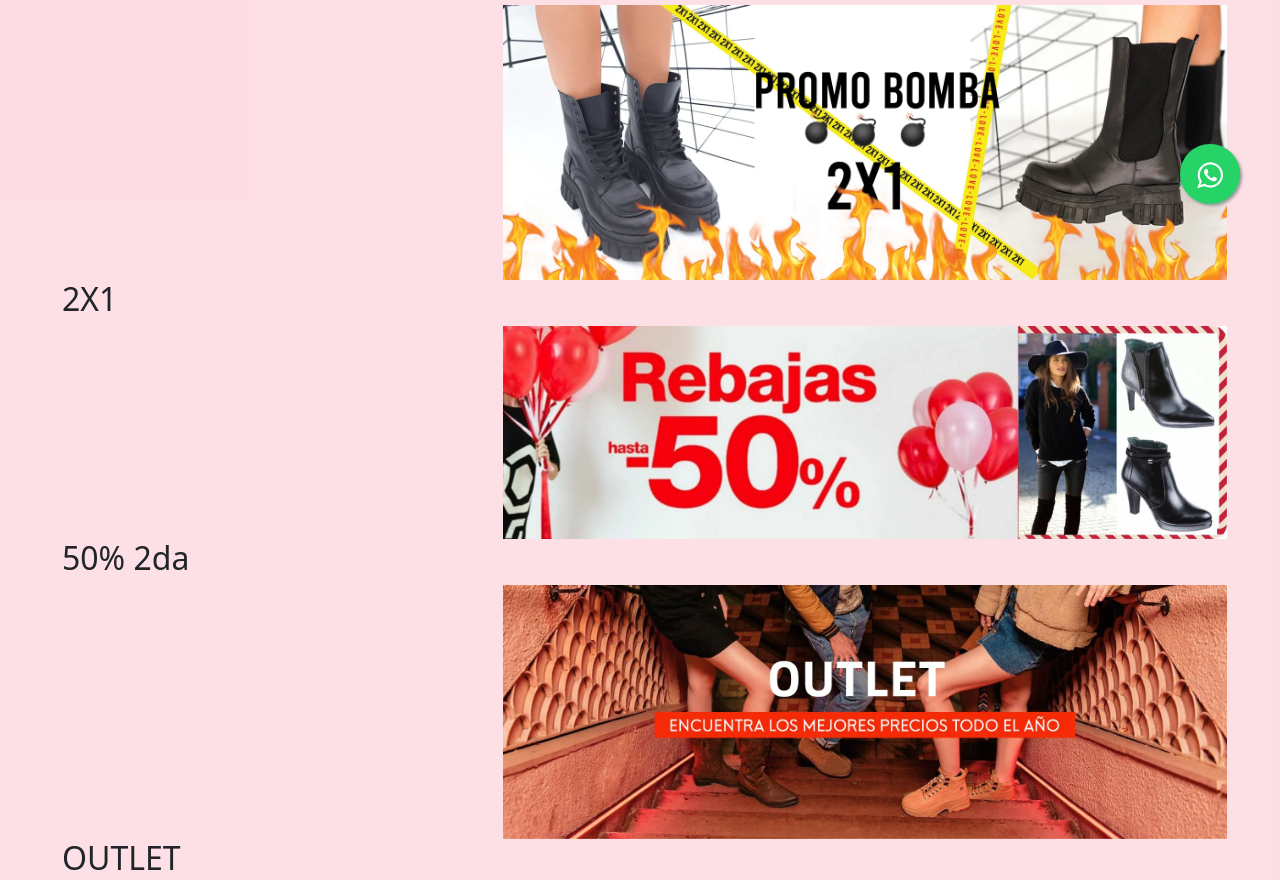
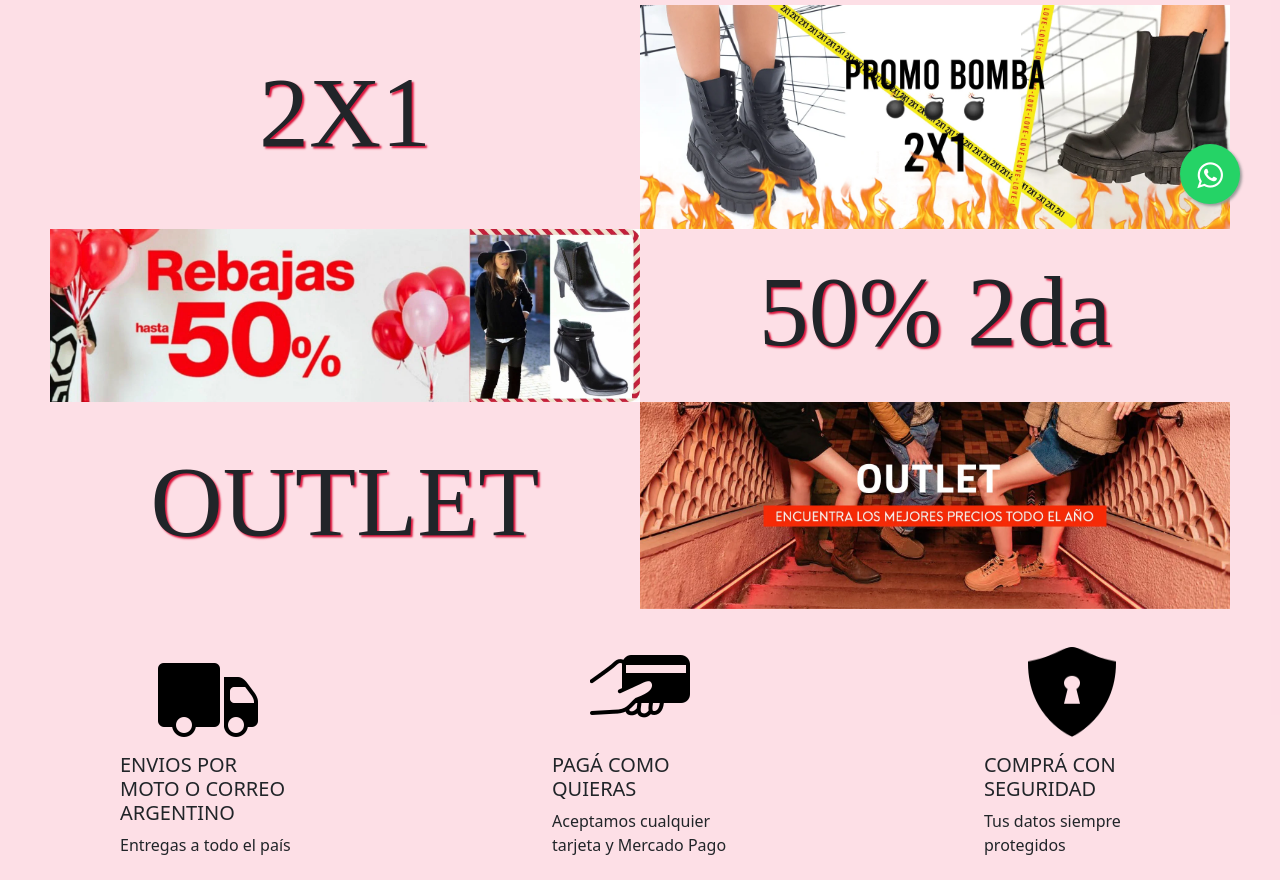
Before and after one commit to CrisCuba/jshoes, a website: page promociones.html in a window 1280 px wide. Shown: the part 556-1436 px from the top of the page. Drawn offline with nearby package versions, Linux system fonts and the light colour scheme.

Commit message:
Aplicando estilos a página promociones

```diff
--- a/css/estilos.css
+++ b/css/estilos.css
@@ -95,7 +95,7 @@ body {
 }
 
 #slogan {
-  font-family: 'sweet_purple';
+  font-family: 'Merciful Heart';
 }
 
 article h3 {
@@ -218,6 +218,10 @@ article h3 {
     height: 500px;
     grid-template-columns: repeat(1, 1fr);
     grid-template-rows: repeat(2, 1fr);
+  }
+
+  .box-2x1{
+    flex-direction: column;
   }
   textarea {
     width: 100px;
@@ -657,46 +661,76 @@ zoom {
   margin-left: 20px;
 }
 
+.box__promociones {
+  display:grid;
+  grid-template-areas:
+  "div";
+  grid-template-columns: 1fr;
+  grid-template-rows: 1fr;
+  justify-content: center;
+  align-items: center;
+}
+
 .box-2x1 {
-  flex-direction: row;
-  margin-left: 50px;
+  display: grid;
+  grid-template-areas:
+  "h2 img";
+  grid-template-columns: 1fr 1fr;
+  justify-items: center;
+  align-items: center;
+  padding-left: 50px;
+  padding-right: 50px;
 }
 
 .imagen2x1 {
-  width: 60%;
-  margin-left: 400px;
+  width: 100%;
 }
 
-.subtitulo2x1 {
-  text-align: left;
+.subtitulo2x1{
+  font-family: 'sweet purple';
+  font-size: 100px;
+  text-shadow: 2px 2px 2px crimson;
 }
-
 .box-50 {
-  flex-direction: row;
-  margin-left: 50px;
+  display: grid;
+  grid-template-areas:
+  "h2 img";
+  grid-template-columns: 1fr 1fr;
+  justify-items: center;
+  align-items: center;
+  padding-left: 50px;
+  padding-right: 50px;
 }
 
 .imagen50 {
-  width: 60%;
-  margin-left: 400px;
+  width: 100%;
+
 }
 
-.subtitulo50 {
-  text-align: left;
+.subtitulo50{
+  font-family: 'sweet purple';
+  font-size: 100px;
+  text-shadow: 2px 2px 2px crimson;
 }
-
 .box-outlet {
-  flex-direction: row;
-  margin-left: 50px;
+  display: grid;
+  grid-template-areas:
+  "h2 img";
+  grid-template-columns: 1fr 1fr;
+  justify-items: center;
+  align-items: center;
+  padding-left: 50px;
+  padding-right: 50px;
 }
 
 .imagenoutlet {
-  width: 60%;
-  margin-left: 400px;
+  width: 100%;
 }
 
 .subtitulooutlet {
-  text-align: left;
+  font-family: 'sweet purple';
+  font-size: 100px;
+  text-shadow: 2px 2px 2px crimson;
 }
 
 /*Página Contacto*/
--- a/css/fuentes.css
+++ b/css/fuentes.css
@@ -1,4 +1,6 @@
 @font-face {
     font-family: 'sweet_purple';
     src: url(./fuentes/sweet_purple.ttf);
+    font-family: 'Merciful Heart';
+    src: url(./fuentes/Merciful_Heart.ttf);
 }
--- a/promociones.html
+++ b/promociones.html
@@ -52,12 +52,12 @@
         <div class="container-fluid box-fondo" style="background-image: url(./imagenes/hero.webp);">
             <h1 class="display-1 animate__animated animate__rubberBand">ALWAYS IN MOTION</h1>
         </div>
-        <div class="container-fluid">
-            <h2 class="display-3">Promociones</h2>
+        <h2 class="display-3">Promociones</h2>
+        <div class="box__promociones">
             <div class="box-2x1">
                 <!-- imagenes 2X1-->
+                <h2 class="subtitulo2x1">2X1</h2>
                 <img class="imagen2x1" src="imagenes/2x1.webp">
-                <h2 class="subtitulo2x1">2X1</h2>
             </div>
             <div class="box-50">
                 <!-- imagenes 50% 2da-->
@@ -66,8 +66,8 @@
             </div>
             <div class="box-outlet">
                 <!-- imagenes outlet-->
+                <h2 class="subtitulooutlet">OUTLET</h2>
                 <img class="imagenoutlet" src="imagenes/banner-outlet-OI20.webp">
-                <h2 class="subtitulooutlet">OUTLET</h2>
             </div>
         </div>
         <section class="row">
```
Also changed, not shown: fuentes/Merciful Heart.ttf (added).
